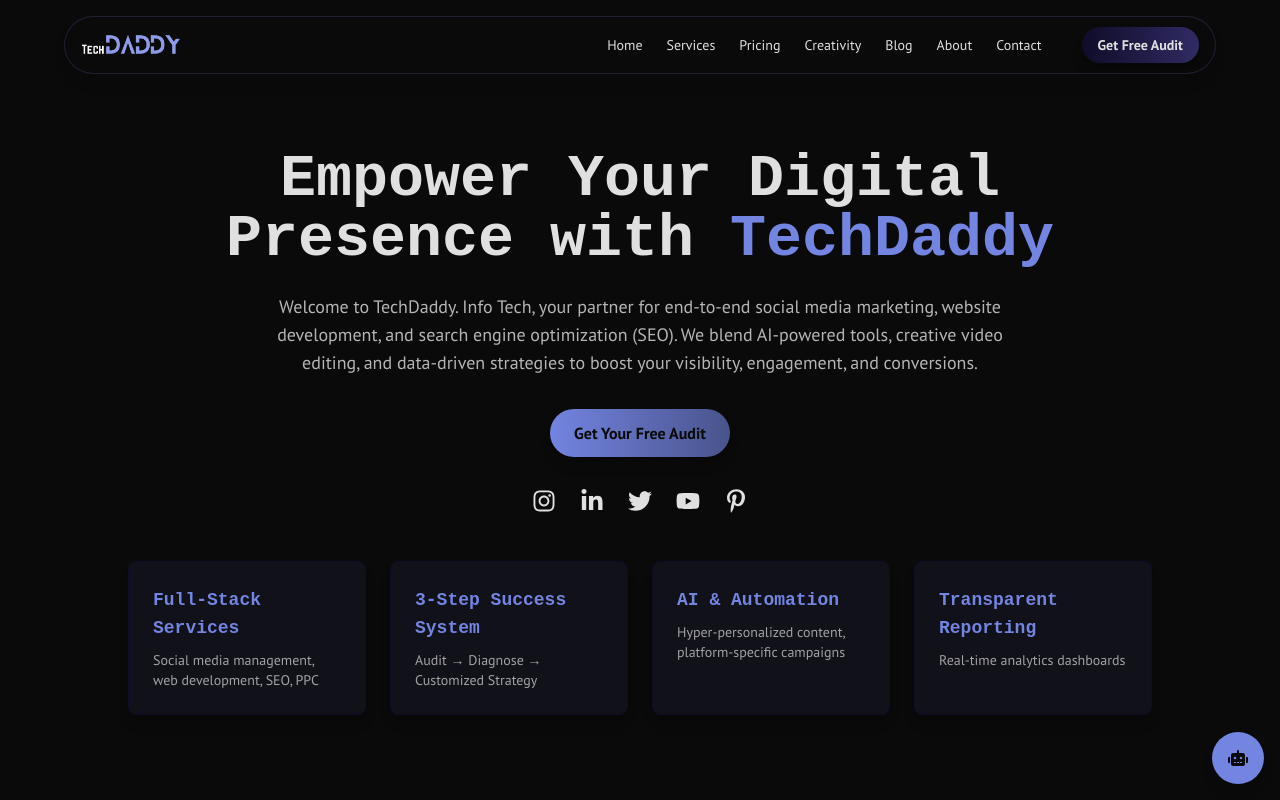
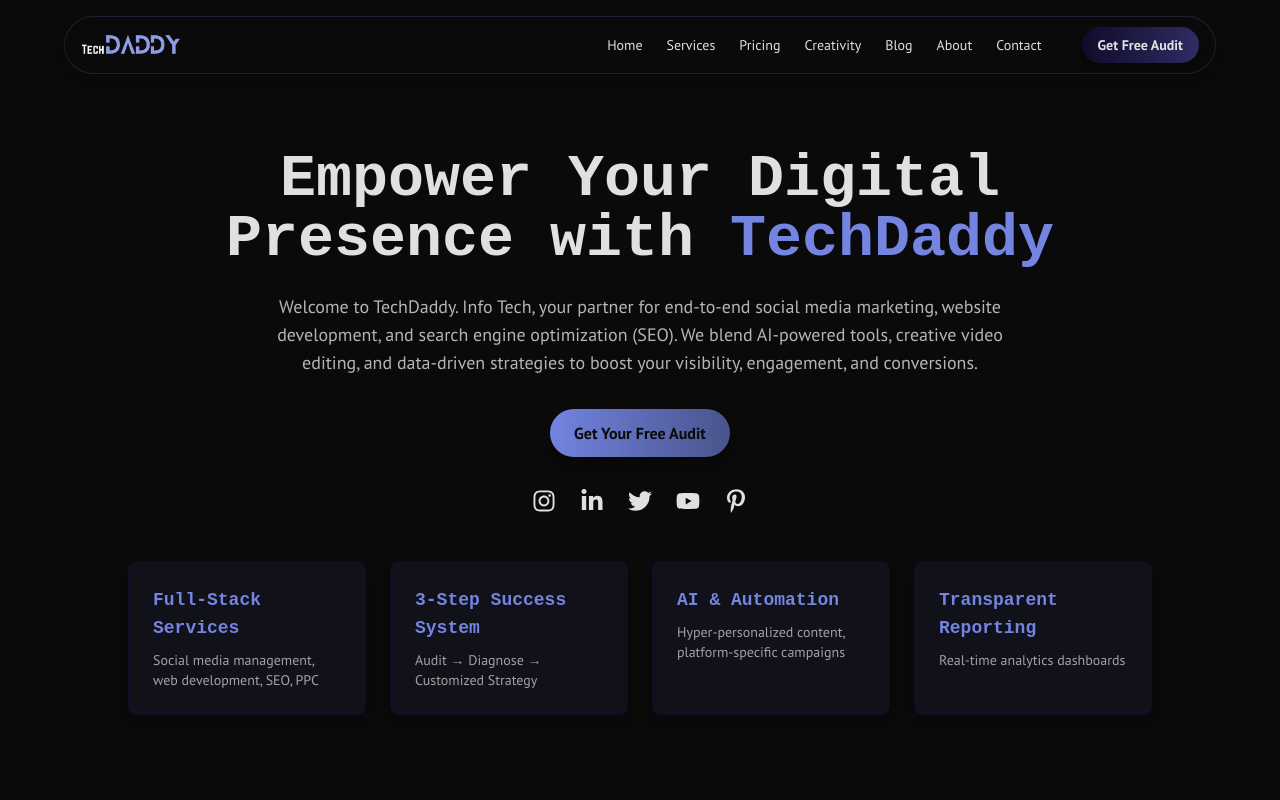
Before and after one commit to AbishekPrasad/techdaddy, a React (Vite) app in the folder techdaddy_portfolio/: page / in a window 1280 px wide. Built offline with nearby package versions, Linux system fonts and the light colour scheme; a web font is replaced by a local one.

Commit message:
Update App.jsx

```diff
--- a/techdaddy_portfolio/src/App.jsx
+++ b/techdaddy_portfolio/src/App.jsx
@@ -10,7 +10,6 @@
 import About from './components/About';
 import Contact from './components/Contact';
 import Footer from './components/Footer';
-import Chatbot from './components/Chatbot';
 
 export default function App() {
   return (
@@ -35,7 +34,6 @@
         </motion.main>
       </AnimatePresence>
       <Footer key="app-footer" />
-      <Chatbot />
     </div>
   );
 }
```
